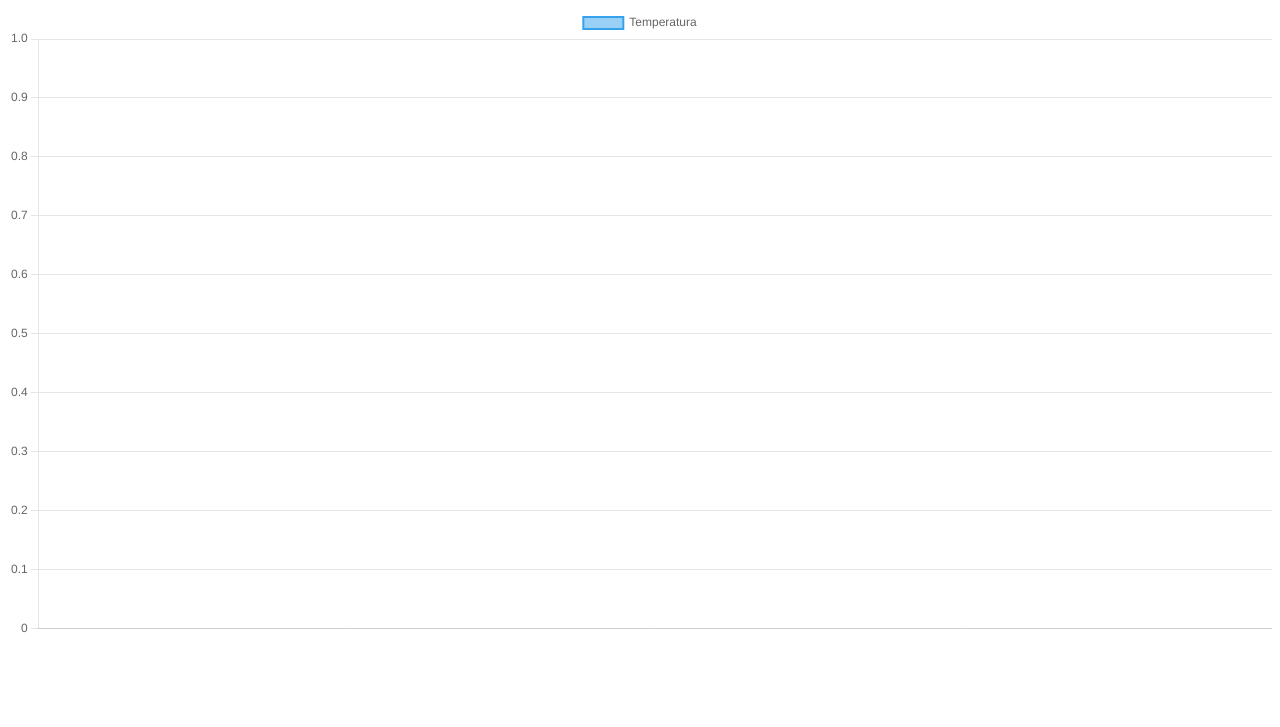
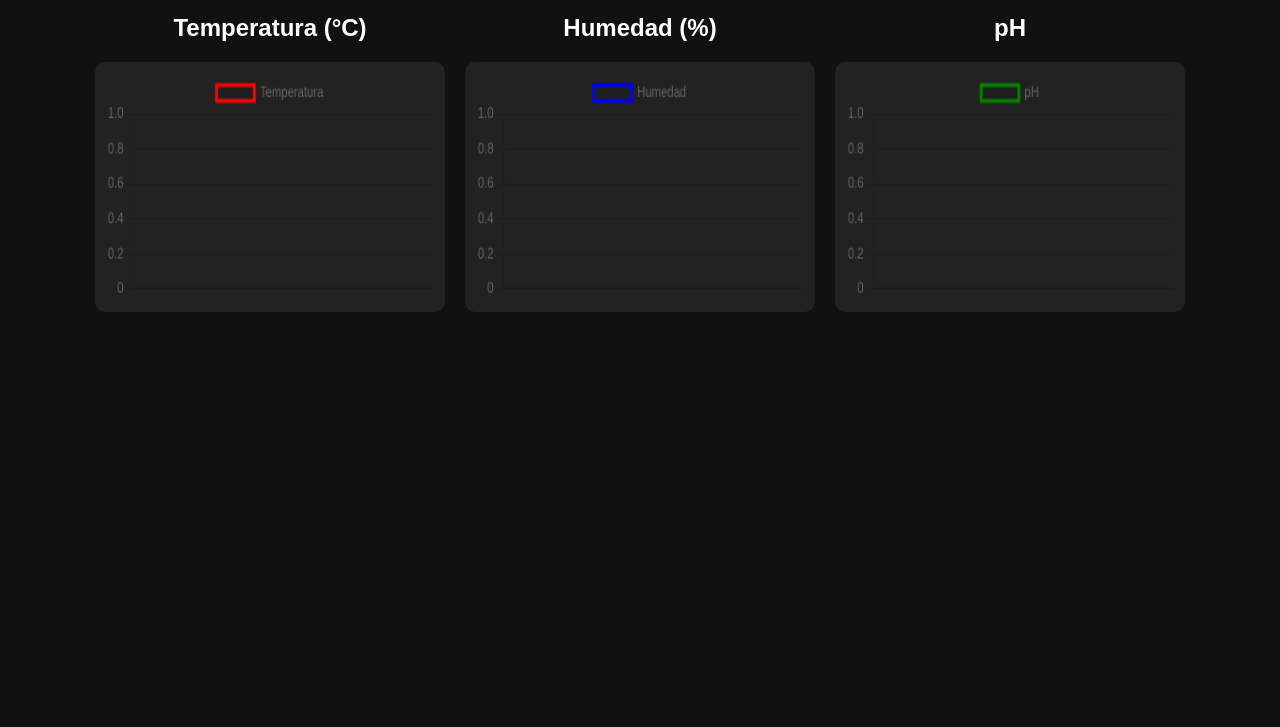
Before and after one commit to tomy07511/IOT_TEST3, a website: page public/index.html in a window 1280 px wide. Shown: the part 73-800 px from the top of the page. Drawn offline with nearby package versions, Linux system fonts and the light colour scheme; no server answers.

Commit message:
mas grafica

```diff
--- a/public/index.html
+++ b/public/index.html
@@ -1,15 +1,94 @@
-<!DOCTYPE html>
-<html lang="es">
-<head>
-  <meta charset="UTF-8">
-  <title>Dashboard ESP32</title>
+<body>
+  <h1>📊 Monitoreo de Sensores ESP32</h1>
+
+  <div id="charts">
+    <div>
+      <h2>Temperatura (°C)</h2>
+      <canvas id="tempChart"></canvas>
+    </div>
+    <div>
+      <h2>Humedad (%)</h2>
+      <canvas id="humChart"></canvas>
+    </div>
+    <div>
+      <h2>pH</h2>
+      <canvas id="phChart"></canvas>
+    </div>
+  </div>
+
   <script src="/socket.io/socket.io.js"></script>
   <script src="https://cdn.jsdelivr.net/npm/chart.js"></script>
-</head>
-<body>
-  <h1>Dashboard en tiempo real</h1>
-  <canvas id="grafica" width="400" height="200"></canvas>
+  <script>
+    const socket = io();
 
-  <script src="script.js"></script>
+    const tempCtx = document.getElementById('tempChart').getContext('2d');
+    const humCtx = document.getElementById('humChart').getContext('2d');
+    const phCtx = document.getElementById('phChart').getContext('2d');
+
+    const tempChart = new Chart(tempCtx, {
+      type: 'line',
+      data: { labels: [], datasets: [{ label: 'Temperatura', data: [], borderColor: 'red', fill: false }] },
+      options: { responsive: true, scales: { y: { beginAtZero: false } } }
+    });
+
+    const humChart = new Chart(humCtx, {
+      type: 'line',
+      data: { labels: [], datasets: [{ label: 'Humedad', data: [], borderColor: 'blue', fill: false }] },
+      options: { responsive: true, scales: { y: { beginAtZero: false } } }
+    });
+
+    const phChart = new Chart(phCtx, {
+      type: 'line',
+      data: { labels: [], datasets: [{ label: 'pH', data: [], borderColor: 'green', fill: false }] },
+      options: { responsive: true, scales: { y: { beginAtZero: false } } }
+    });
+
+    socket.on('mqtt_message', (data) => {
+      const { temperatura, humedad, ph } = data;
+      const time = new Date().toLocaleTimeString();
+
+      if (tempChart.data.labels.length > 10) {
+        tempChart.data.labels.shift();
+        tempChart.data.datasets[0].data.shift();
+        humChart.data.labels.shift();
+        humChart.data.datasets[0].data.shift();
+        phChart.data.labels.shift();
+        phChart.data.datasets[0].data.shift();
+      }
+
+      tempChart.data.labels.push(time);
+      humChart.data.labels.push(time);
+      phChart.data.labels.push(time);
+
+      tempChart.data.datasets[0].data.push(temperatura);
+      humChart.data.datasets[0].data.push(humedad);
+      phChart.data.datasets[0].data.push(ph);
+
+      tempChart.update();
+      humChart.update();
+      phChart.update();
+    });
+  </script>
+
+  <style>
+    body {
+      font-family: Arial, sans-serif;
+      background: #111;
+      color: #fff;
+      text-align: center;
+    }
+    #charts {
+      display: flex;
+      flex-wrap: wrap;
+      justify-content: center;
+      gap: 20px;
+    }
+    canvas {
+      width: 350px !important;
+      height: 250px !important;
+      background: #222;
+      border-radius: 10px;
+      padding: 10px;
+    }
+  </style>
 </body>
-</html>
```
